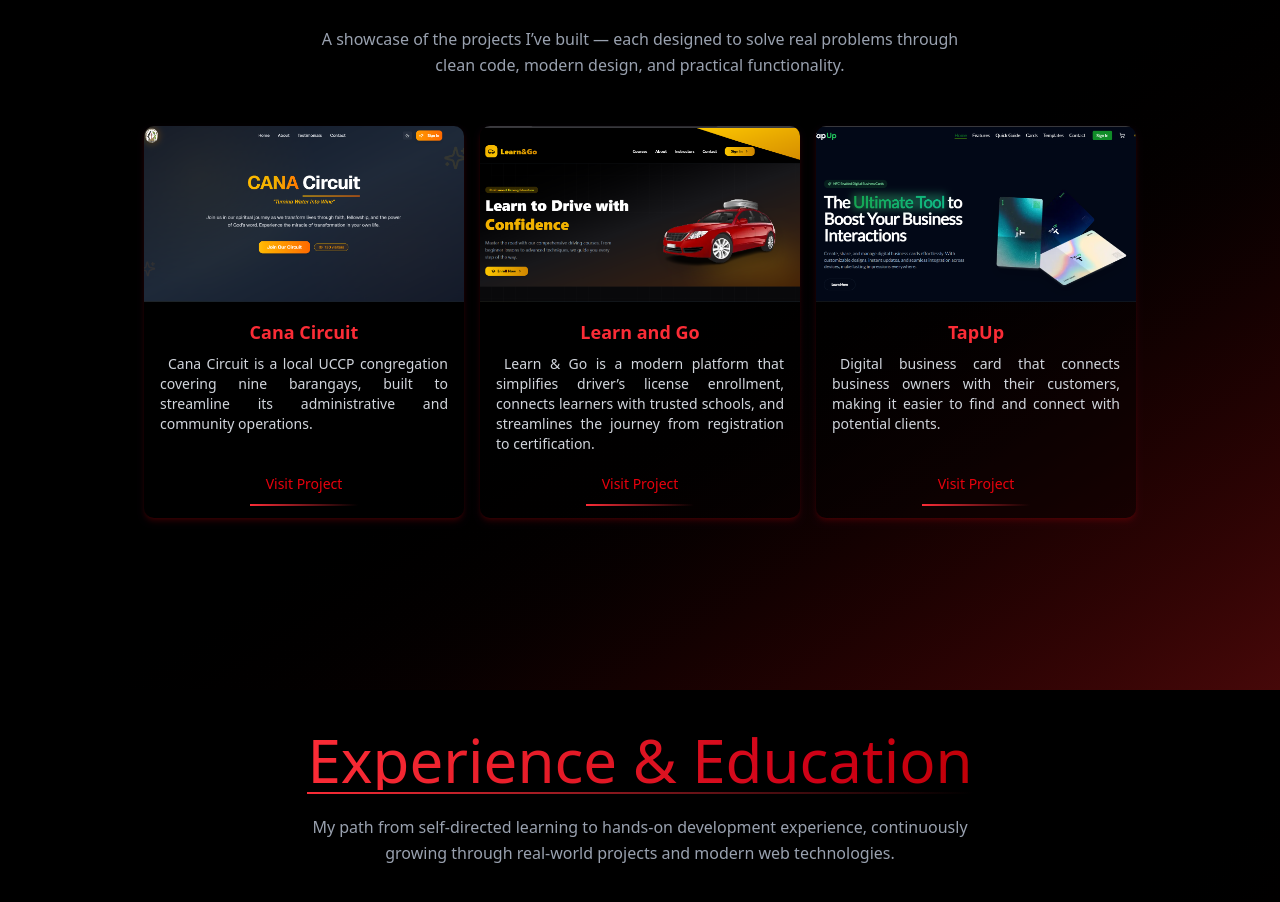
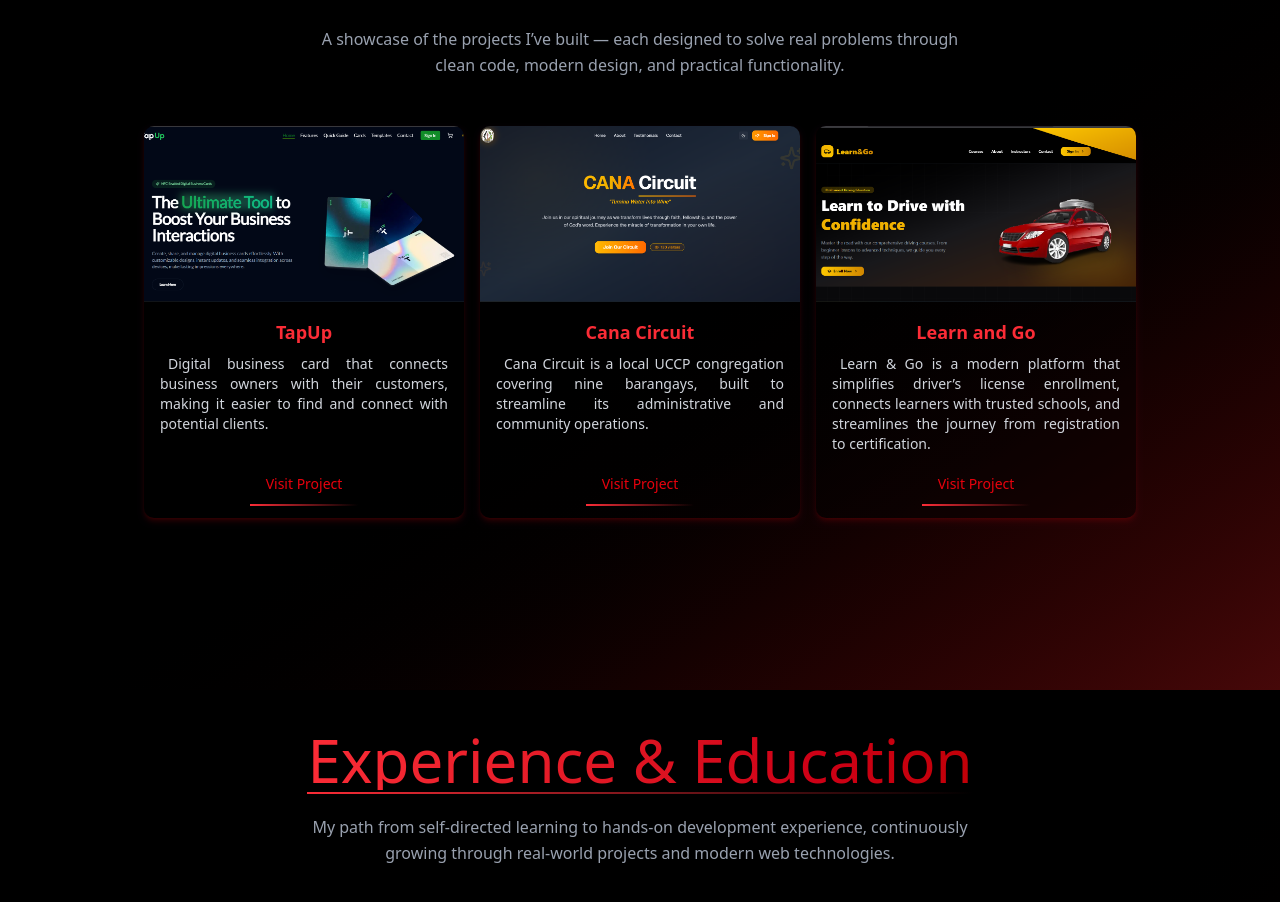
Before and after one commit to Wendel999-code/MyPortfolio, a Next.js app: page / in a window 1280 px wide. Shown: the part 910-1812 px from the top of the page. Built offline with nearby package versions, Linux system fonts and the light colour scheme; no server answers.

Commit message:
fix projects link

```diff
--- a/src/app/landing/ProjectCard.tsx
+++ b/src/app/landing/ProjectCard.tsx
@@ -6,13 +6,21 @@ import Image from "next/image";
 import Link from "next/link";
 
 const projects = [
+    {
+    title: "TapUp",
+    image: "/tapup.png",
+    description:
+      "Digital business card that connects business owners with their customers, making it easier to find and connect with potential clients.",
+    link: "https://www.tapup.tech/",
+    category: "intern",
+  },
   {
     title: "Cana Circuit",
     image: "/cana.png",
     description:
       "Cana Circuit is a local UCCP congregation covering nine barangays, built to streamline its administrative and community operations.",
     tech: ["Next.js", "Supabase", "Shadcn", "Tailwind CSS"],
-    link: "https://uccp.wndl.dev/",
+    link: "https://uccp-wndl-dev.vercel.app/",
   },
   {
     title: "Learn and Go",
@@ -20,16 +28,9 @@ const projects = [
     description:
       "Learn & Go is a modern platform that simplifies driver’s license enrollment, connects learners with trusted schools, and streamlines the journey from registration to certification.",
     tech: ["Next.js", "Neon", "Prisma", "Resend", "Shadcn", "Tailwind CSS"],
-    link: "https://learn-and-go.wndl.dev/",
+    link: "https://learn-and-go-wndl-dev.vercel.app/",
   },
-  {
-    title: "TapUp",
-    image: "/tapup.png",
-    description:
-      "Digital business card that connects business owners with their customers, making it easier to find and connect with potential clients.",
-    link: "https://www.tapup.tech/",
-    category: "intern",
-  },
+
 ];
 
 // Container for staggered entrance
```
